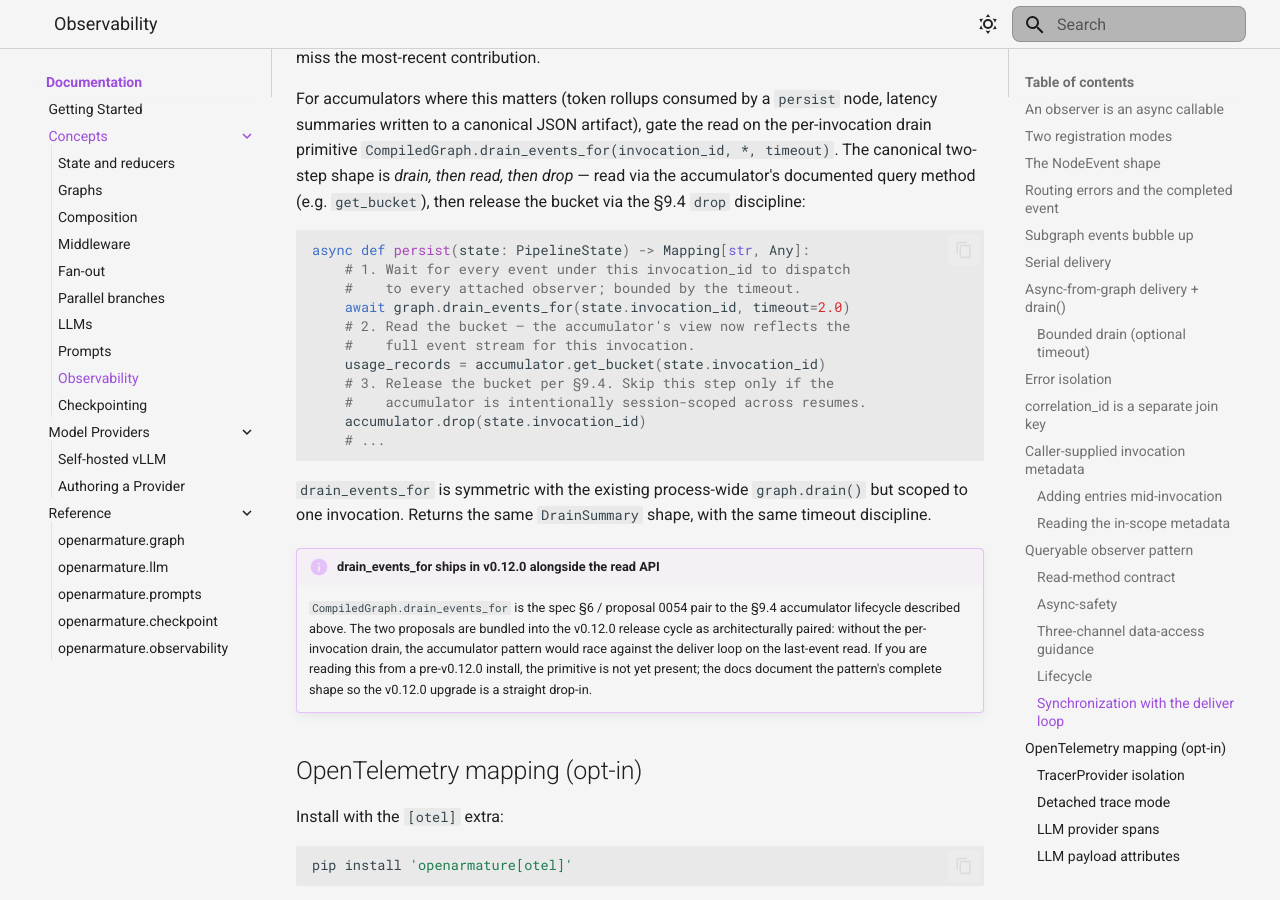
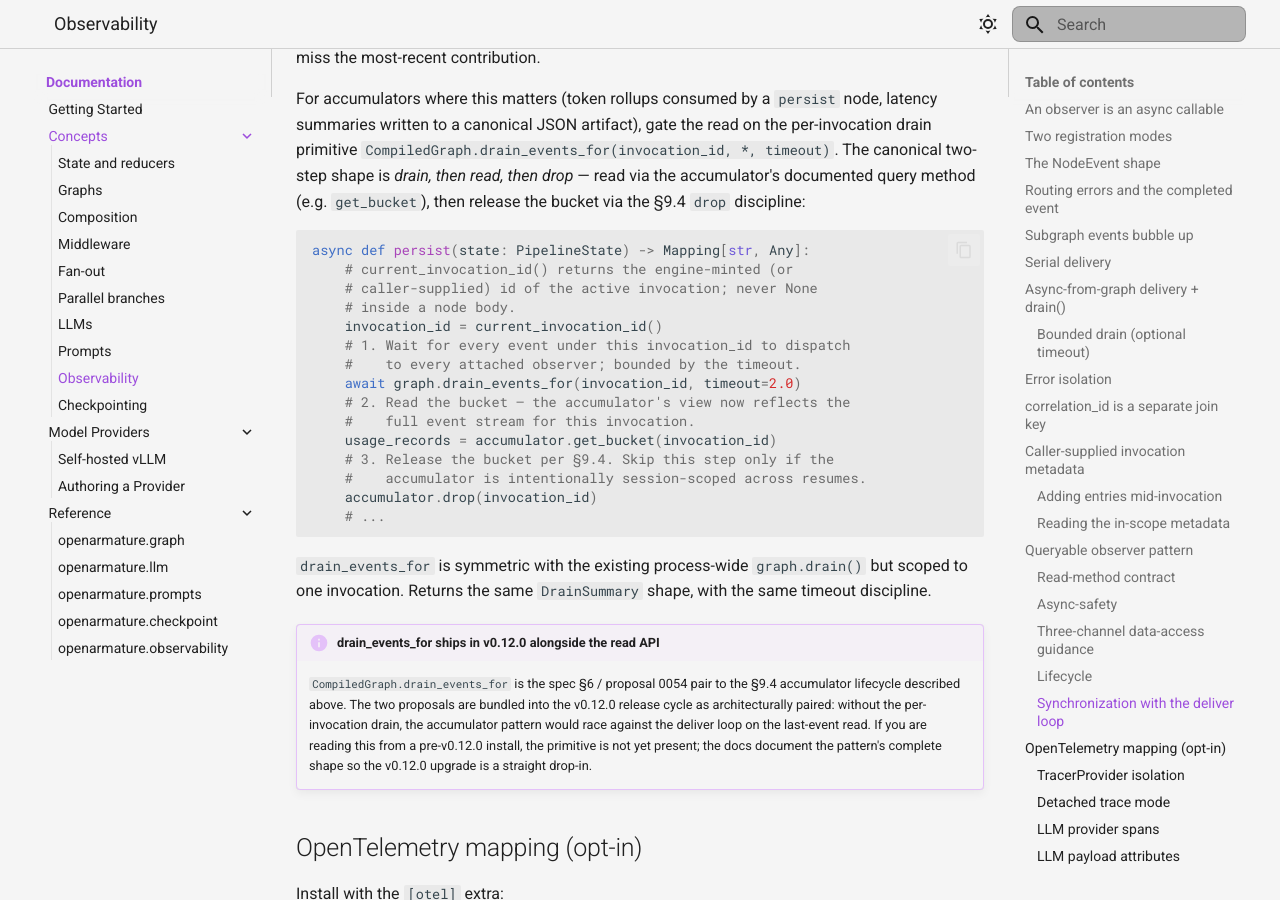
Before and after one commit to LunarCommand/openarmature-python, an MkDocs documentation site: the page built from docs/concepts/observability.md, in a window 1280 px wide and 900 px high, scrolled down 11571 px. Built offline with MkDocs 1.6.1 and Material for MkDocs 9.7.7, drawn with Linux system fonts in a browser that asks for light colours.

Commit message:
Correct in-node accessor + deferral comment claims
The persist() example in the queryable observer pattern docs was
reading state.invocation_id, but a default State has no such field.
Switch the snippet to bind invocation_id from
current_invocation_id() (the supported in-node accessor) with a
brief note that it is guaranteed non-None inside a node body.

The 0048 fixture-deferral comment in test_fixture_parsing.py
claimed unit tests covered per-attempt scoping under retry and
per-async-context scoping under fan-out. Neither is true: there
are no retry-attempt tests in test_observability_metadata.py, and
the fan-out coverage lives in the runtime conformance harness via
the predecessor proposal 0034/0040 fixtures, not as unit tests
here. Rewrite the comment to be honest about what each pin
actually covers and to flag the retry-side gap.

````diff
--- a/docs/concepts/observability.md
+++ b/docs/concepts/observability.md
@@ -577,15 +577,19 @@ release the bucket via the §9.4 `drop` discipline:
 
 ```python
 async def persist(state: PipelineState) -> Mapping[str, Any]:
+    # current_invocation_id() returns the engine-minted (or
+    # caller-supplied) id of the active invocation; never None
+    # inside a node body.
+    invocation_id = current_invocation_id()
     # 1. Wait for every event under this invocation_id to dispatch
     #    to every attached observer; bounded by the timeout.
-    await graph.drain_events_for(state.invocation_id, timeout=2.0)
+    await graph.drain_events_for(invocation_id, timeout=2.0)
     # 2. Read the bucket — the accumulator's view now reflects the
     #    full event stream for this invocation.
-    usage_records = accumulator.get_bucket(state.invocation_id)
+    usage_records = accumulator.get_bucket(invocation_id)
     # 3. Release the bucket per §9.4. Skip this step only if the
     #    accumulator is intentionally session-scoped across resumes.
-    accumulator.drop(state.invocation_id)
+    accumulator.drop(invocation_id)
     # ...
 ```
 
````
Also changed, not shown: 1 other file.
